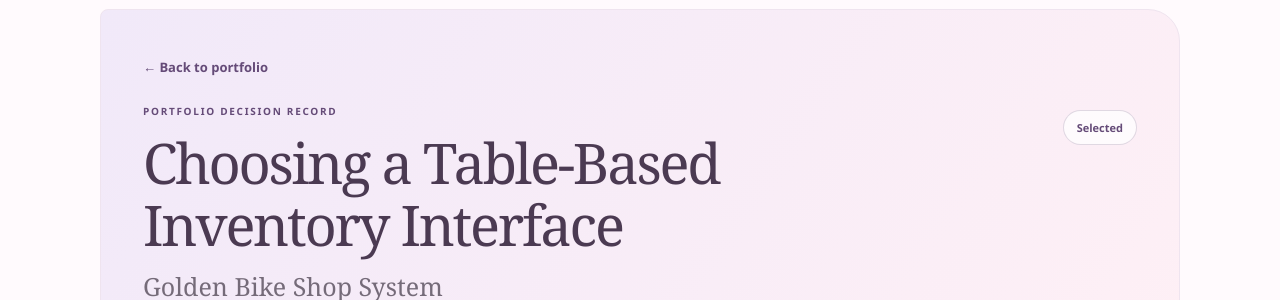
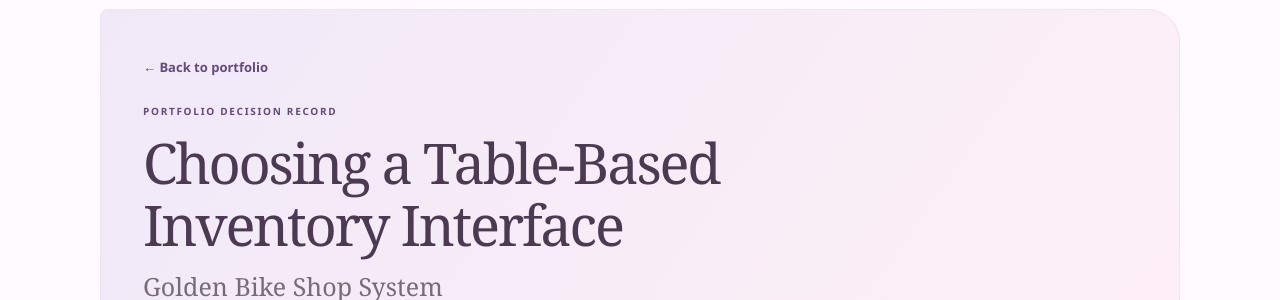
Before and after one commit to minnettejohnson-dot/msse-portfolio, a Jekyll site: the page built from msse601/choosing-a-table-based-inventory-interface.md, in a window 1280 px wide and 900 px high. Shown: the part 138-438 px from the top of the window. Built offline with Jekyll 4.4.1, drawn with Linux system fonts in a browser that asks for light colours.

Commit message:
Update choosing-a-table-based-inventory-interface.md

```diff
--- a/msse601/choosing-a-table-based-inventory-interface.md
+++ b/msse601/choosing-a-table-based-inventory-interface.md
@@ -8,7 +8,6 @@ author: "Minnette Johnson"
 course_term: "MSSE 601 – Software Engineering Fundamentals | Fall 2026"
 week_owned: "Week 4 – Project Component and UI Design"
 team: "SEF 1 – NCM Innovators"
-decision_status: "Selected"
 decision_summary: "A table-based inventory interface with search and filters to help staff compare e-bikes across four store locations."
 permalink: /msse601/choosing-a-table-based-inventory-interface/
 ---
```
